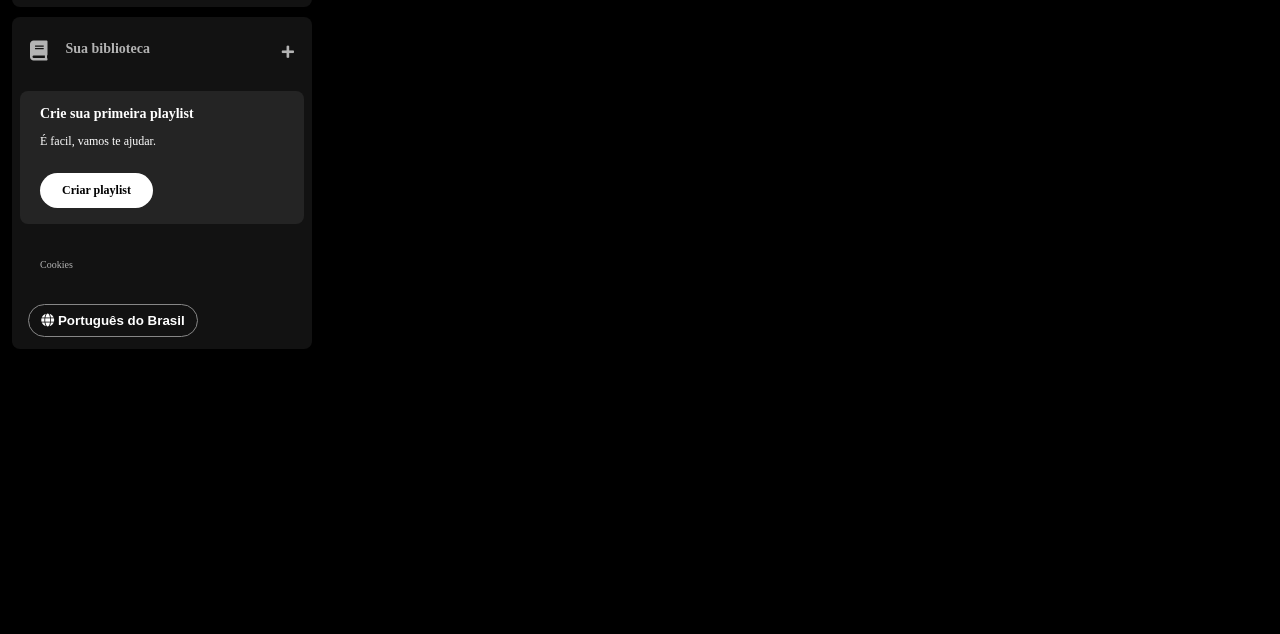
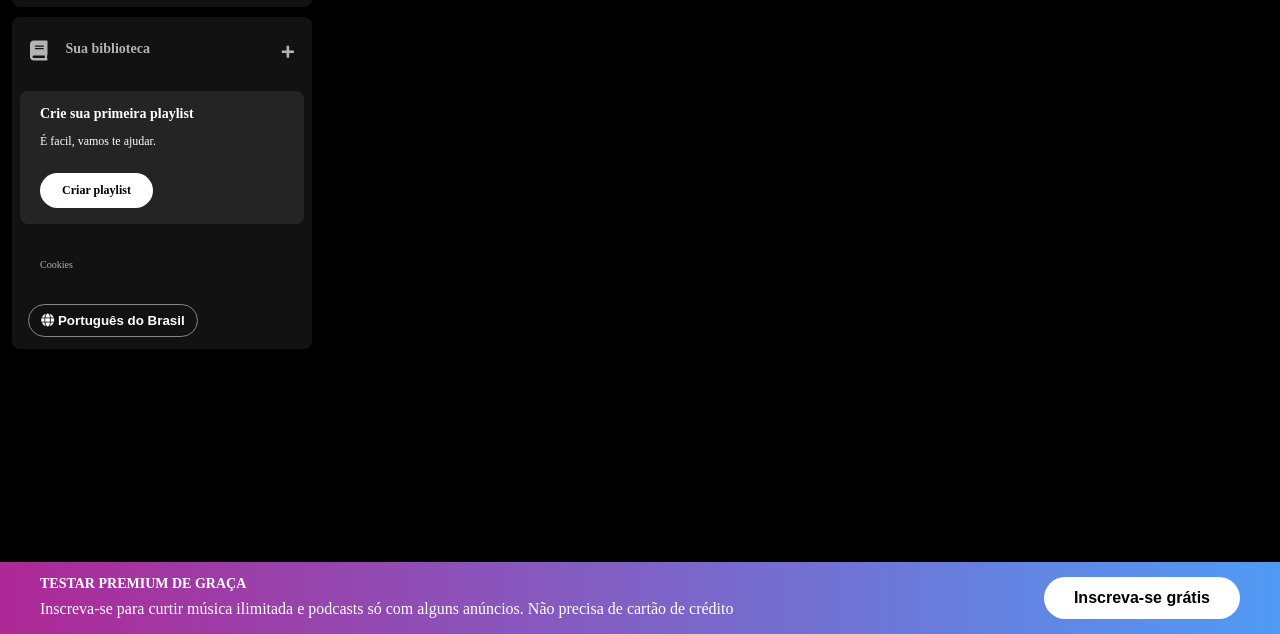
Before and after one commit to miguel11065/clone_spotify, a plain HTML site: page index.html in a window 1280 px wide. Shown: the part 166-800 px from the top of the page. Drawn offline with Linux system fonts and the light colour scheme.

Commit message:
criando o rodapé

```diff
--- a/index.html
+++ b/index.html
@@ -64,5 +64,21 @@
             </div>
         </div>
     </div>
+
+    <footer class="disclaimer-premium">
+        <div>
+            <p class="disclaimer-premium__title">
+                Testar premium de graça
+            </p>
+            <p class="disclaimer-premium__subtitle">
+                Inscreva-se para curtir música ilimitada e podcasts só com alguns anúncios. Não precisa de cartão de crédito
+            </p>
+        </div>
+        <div>
+            <button>
+                <span>Inscreva-se grátis</span>
+            </button>
+        </div>
+    </footer>
 </body>
 </html>
--- a/style.css
+++ b/style.css
@@ -167,3 +167,42 @@ body {
     margin: 8px;
     padding: 8px;
 }
+
+.disclaimer-premium {
+    position: fixed;
+    bottom: 0;
+    right: 0;
+    left: 0;
+    padding: 15px 40px;
+    display: flex;
+    justify-content: space-between;
+    color: #fff;
+    background: linear-gradient(to right, #ae2896, #509bf5);
+}
+
+.disclaimer-premium .disclaimer-premium__title {
+    font-size: 14px;
+    font-weight: 700;
+    margin-bottom: 10px;
+    text-transform: uppercase;
+}
+
+.disclaimer-premium .disclaimer-premium__subtitle {
+    font-size: 16px;
+    font-weight: 400;
+}
+
+.disclaimer-premium button {
+    background-color: #fff;
+    border-radius: 40px;
+    border: 0;
+    color: #000;
+    cursor: pointer;
+    font-size: 16px;
+    font-weight: bold;
+    padding: 12px 30px;
+}
+
+.disclaimer-premium button:hover {
+    transform: scale(1.1);
+}
```
